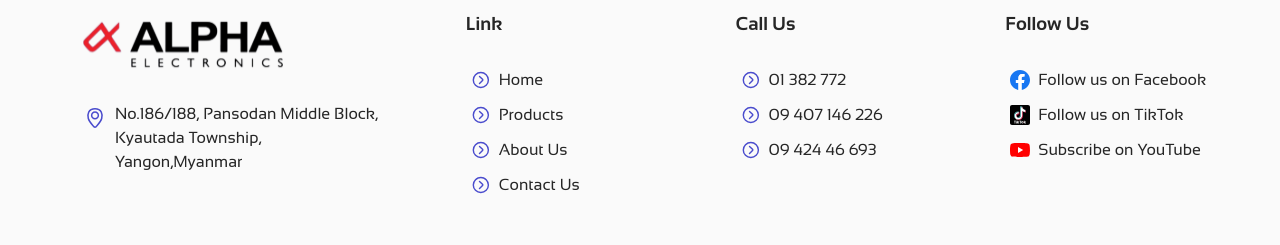
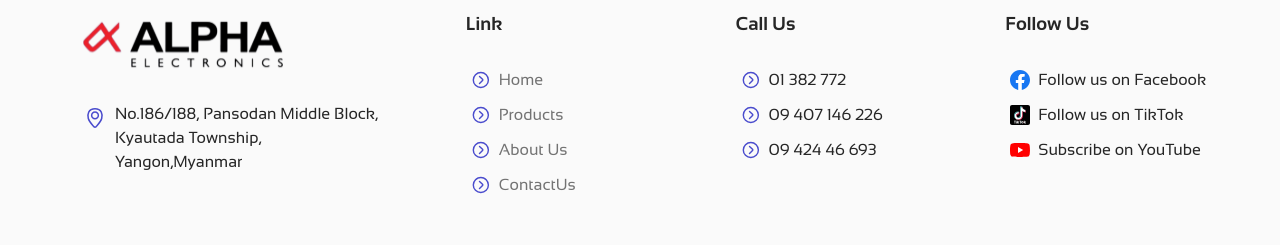
Before and after one commit to SawLinThant/Alpha-mm, a React (Create React App) app: page / in a window 1280 px wide. Shown: the part 3379-3624 px from the top of the page. Built offline with nearby package versions, Linux system fonts and the light colour scheme; no server answers.

Commit message:
final-update

```diff
--- a/src/components/footer.js
+++ b/src/components/footer.js
@@ -32,10 +32,10 @@ const Footer = () => {
               <div className="section one">
                 <h3>Link</h3>
                 <ul className="links">
-                  <li className="link"><RightArrowCircle width={20} height={20}/>Home</li>
-                  <li className="link"><RightArrowCircle width={20} height={20}/>Products</li>
-                  <li className="link"><RightArrowCircle width={20} height={20}/>About Us</li>
-                  <li className="link"><RightArrowCircle width={20} height={20}/>Contact Us</li>
+                  <li className="link"><RightArrowCircle width={20} height={20}/><a href="/">Home</a></li>
+                  <li className="link"><RightArrowCircle width={20} height={20}/><a href="/products/kitchen">Products</a></li>
+                  <li className="link"><RightArrowCircle width={20} height={20}/><a href="/aboutus">About Us</a></li>
+                  <li className="link"><RightArrowCircle width={20} height={20}/><a href="/contactus">ContactUs</a></li>
                 </ul>
               </div>
               <div className="section two">
--- a/src/components/mobilenav.js
+++ b/src/components/mobilenav.js
@@ -111,7 +111,7 @@ const Sidebar = () => {
           <BiHome /> <a href="/"><p>Home</p><CiCircleChevRight size={20}/></a>
           </div>
           <div className="nav-link-container">
-          <FaProductHunt /> <a href="/products"><p>Products</p><CiCircleChevRight size={20}/></a>
+          <FaProductHunt /> <a href="/products/kitchen"><p>Products</p><CiCircleChevRight size={20}/></a>
           </div>
           <div className="nav-link-container">
           <ImProfile /> <a href="/aboutus"><p>About Us</p><CiCircleChevRight size={20}/></a>
--- a/src/pages/Dashboard/login.js
+++ b/src/pages/Dashboard/login.js
@@ -5,21 +5,15 @@ import { useState } from "react";
 import { useNavigate } from "react-router-dom";
 import toast, { Toaster } from "react-hot-toast";
 import { useForm } from "react-hook-form";
-import bcrypt from 'bcryptjs';
 
 const Login = ({ setIsLogin }) => {
-  const {handleSubmit,loading,register} = useForm();
+  const {handleSubmit,register} = useForm();
   const [userData, setUserData] = useState({
     email: "",
     password: "",
   });
   console.log(userData);
-  const handleChange = (e) => {
-    setUserData({
-      ...userData,
-      [e.target.name]: e.target.value,
-    });
-  };
+
 
   const navigate = useNavigate();
 
@@ -47,10 +41,10 @@ const Login = ({ setIsLogin }) => {
 
         if(credentials.email === "alphamyanmar@gmail.com" & credentials.password ==="alphamyanmar123"){
 
-          const hashedPassword = await bcrypt.hash(credentials.password, 10);
+          //const hashedPassword = await bcrypt.hash(credentials.password, 10);
           const updatedUserData = ({
             email: credentials.email,
-            password: hashedPassword,
+            password: credentials.password,
           })
           setUserData(updatedUserData)
           setIsLogin(true);
--- a/src/style/footer.css
+++ b/src/style/footer.css
@@ -109,6 +109,11 @@ footer{
     font-family: 'Sansation', sans-serif;
 }
 
+.section li a{
+    text-decoration: none;
+    color: #737373;
+}
+
 .link, .call, .follow{
     display: flex;
     flex-direction: row;
```
